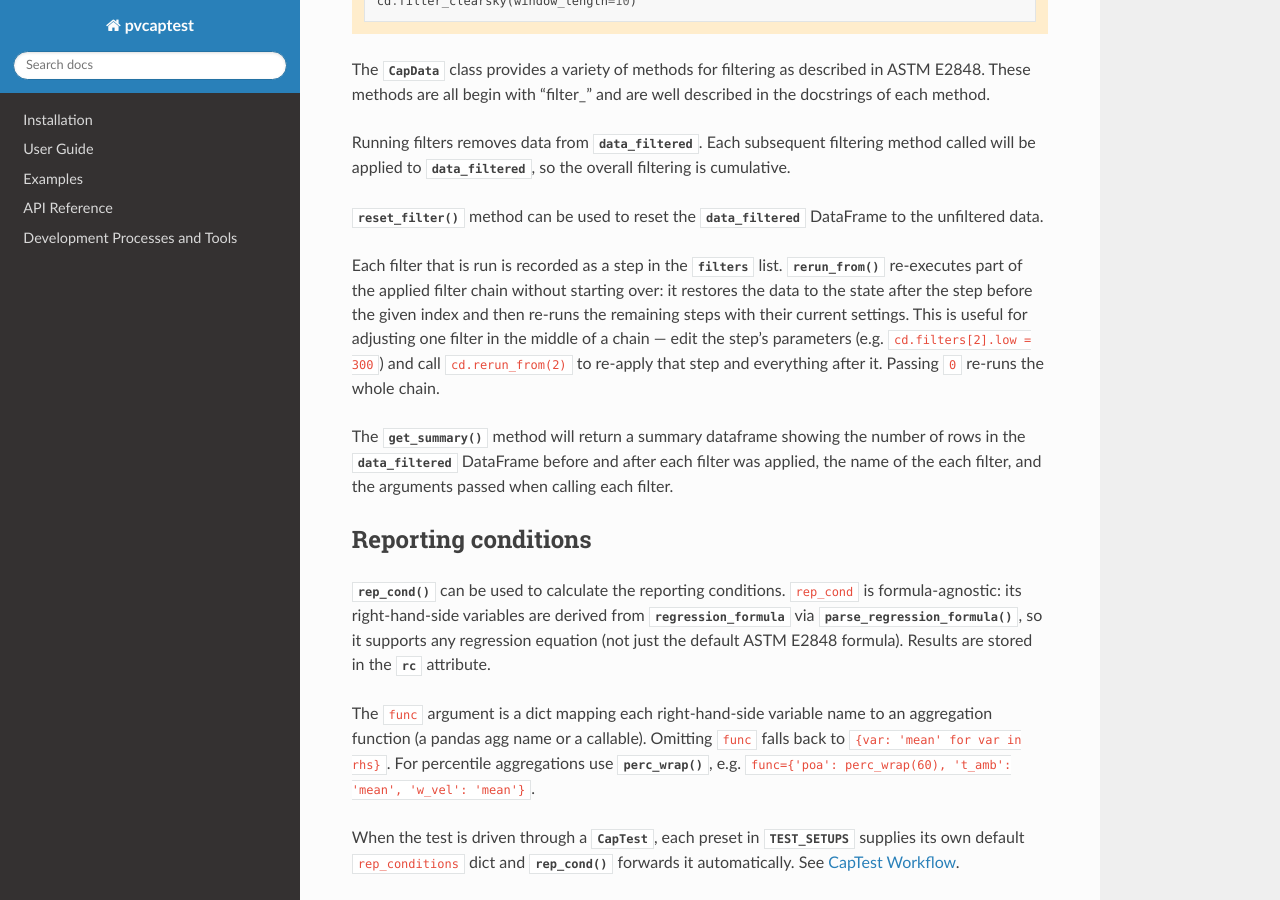
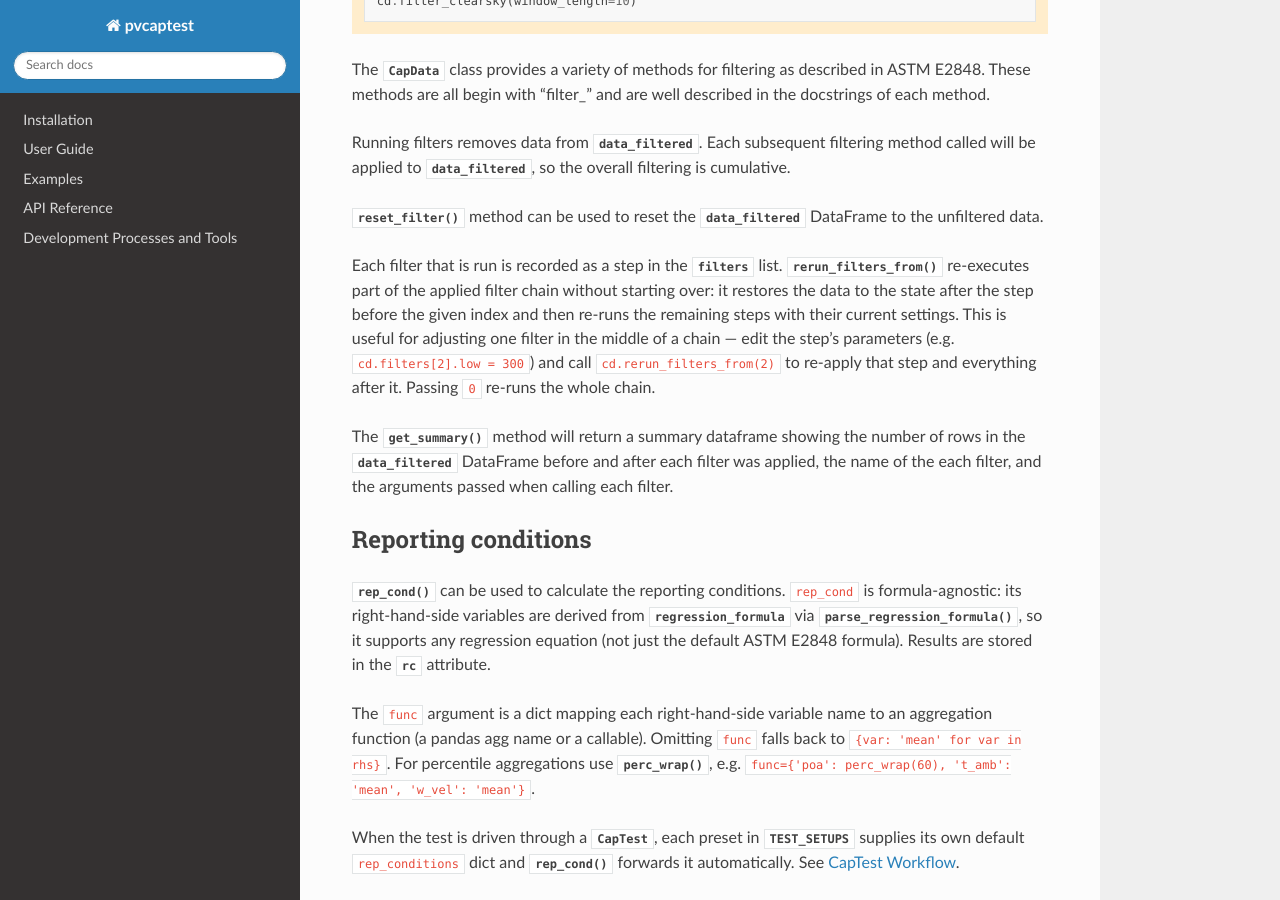
Before and after one commit to pvcaptest/pvcaptest, a Sphinx documentation site: the page built from docs/user_guide/dataload.rst, in a window 1280 px wide and 900 px high, scrolled down 9688 px. Built offline with Sphinx 7.4.7 and the Read the Docs theme 3.1.0, drawn with Linux system fonts in a browser that asks for light colours; pages that are not in the unit, such as notebooks, are missing from menus.

Commit message:
refactor: rename rerun_from to rerun_filters_from (spec R4)
Mechanical rename across the method definition, its error message,
tests, the user guide, the api_reference listing, and the generated
stub file. No behavior change.

Co-Authored-By: Claude Fable 5 <noreply@anthropic.com>
Claude-Session: https://claude.ai/code/session_01GkkBxzxMMdqdntaU772pf7

```diff
--- a/docs/source/api_reference/capdata.rst
+++ b/docs/source/api_reference/capdata.rst
@@ -67,7 +67,7 @@ Thin wrappers that build a step class from :py:mod:`captest.filters` and
 of truth from which ``data_filtered`` is derived). Each accepts an optional
 ``custom_name`` label. ``describe_filters`` returns a written summary of the
 run, while ``filters_to_config`` / ``run_pipeline`` serialize and replay the
-chain and ``rerun_from`` re-runs the chain from a given step with the steps'
+chain and ``rerun_filters_from`` re-runs the chain from a given step with the steps'
 current parameter values. See :doc:`filters` for the underlying step classes.
 
 .. autosummary::
@@ -95,7 +95,7 @@ current parameter values. See :doc:`filters` for the underlying step classes.
    capdata.CapData.describe_filters
    capdata.CapData.filters_to_config
    capdata.CapData.run_pipeline
-   capdata.CapData.rerun_from
+   capdata.CapData.rerun_filters_from
 
 Reporting Conditions
 --------------------
--- /dev/null
+++ b/docs/source/api_reference/generated/captest.capdata.CapData.rerun_filters_from.rst
@@ -0,0 +1,6 @@
+captest.capdata.CapData.rerun\_filters\_from
+============================================
+
+.. currentmodule:: captest.capdata
+
+.. automethod:: CapData.rerun_filters_from
--- a/docs/source/api_reference/generated/captest.capdata.CapData.rerun_from.rst
+++ /dev/null
@@ -1,6 +0,0 @@
-captest.capdata.CapData.rerun\_from
-===================================
-
-.. currentmodule:: captest.capdata
-
-.. automethod:: CapData.rerun_from
--- a/docs/source/api_reference/generated/captest.capdata.CapData.rst
+++ b/docs/source/api_reference/generated/captest.capdata.CapData.rst
@@ -60,7 +60,7 @@ captest.capdata.CapData
       ~CapData.rename_cols
       ~CapData.rep_cond
       ~CapData.rep_cond_freq
-      ~CapData.rerun_from
+      ~CapData.rerun_filters_from
       ~CapData.reset_agg
       ~CapData.reset_filter
       ~CapData.review_column_groups
--- a/docs/user_guide/dataload.rst
+++ b/docs/user_guide/dataload.rst
@@ -259,7 +259,7 @@ Running filters removes data from :py:attr:`data_filtered`. Each subsequent filt
 
 :py:meth:`~captest.capdata.CapData.reset_filter` method can be used to reset the :py:attr:`data_filtered` DataFrame to the unfiltered data.
 
-Each filter that is run is recorded as a step in the :py:attr:`filters` list. :py:meth:`~captest.capdata.CapData.rerun_from` re-executes part of the applied filter chain without starting over: it restores the data to the state after the step before the given index and then re-runs the remaining steps with their current settings. This is useful for adjusting one filter in the middle of a chain — edit the step's parameters (e.g. ``cd.filters[2].low = 300``) and call ``cd.rerun_from(2)`` to re-apply that step and everything after it. Passing ``0`` re-runs the whole chain.
+Each filter that is run is recorded as a step in the :py:attr:`filters` list. :py:meth:`~captest.capdata.CapData.rerun_filters_from` re-executes part of the applied filter chain without starting over: it restores the data to the state after the step before the given index and then re-runs the remaining steps with their current settings. This is useful for adjusting one filter in the middle of a chain — edit the step's parameters (e.g. ``cd.filters[2].low = 300``) and call ``cd.rerun_filters_from(2)`` to re-apply that step and everything after it. Passing ``0`` re-runs the whole chain.
 
 The :py:meth:`~captest.capdata.CapData.get_summary` method will return a summary dataframe showing the number of rows in the :py:attr:`data_filtered` DataFrame before and after each filter was applied, the name of the each filter, and the arguments passed when calling each filter.
 
--- a/docs/user_guide/reporting_conditions.rst
+++ b/docs/user_guide/reporting_conditions.rst
@@ -70,7 +70,7 @@ filters: any applied ``filter_irr`` step with ``ref_val='rep_irr'`` (or
 reporting conditions and no longer matches. When such steps exist, the same
 single ``UserWarning`` names them (e.g. ``meas.filters[5] (Irradiance)``) so
 they can be re-run — for example with
-:py:meth:`~captest.capdata.CapData.rerun_from` — against the new conditions.
+:py:meth:`~captest.capdata.CapData.rerun_filters_from` — against the new conditions.
 :py:meth:`~captest.captest.CapTest.run_test` re-runs both pipelines itself, so
 it suppresses this notice for the steps it is about to replay.
 
```
Also changed, not shown: CHANGELOG.md (+4 -3 lines), 2 other files.
